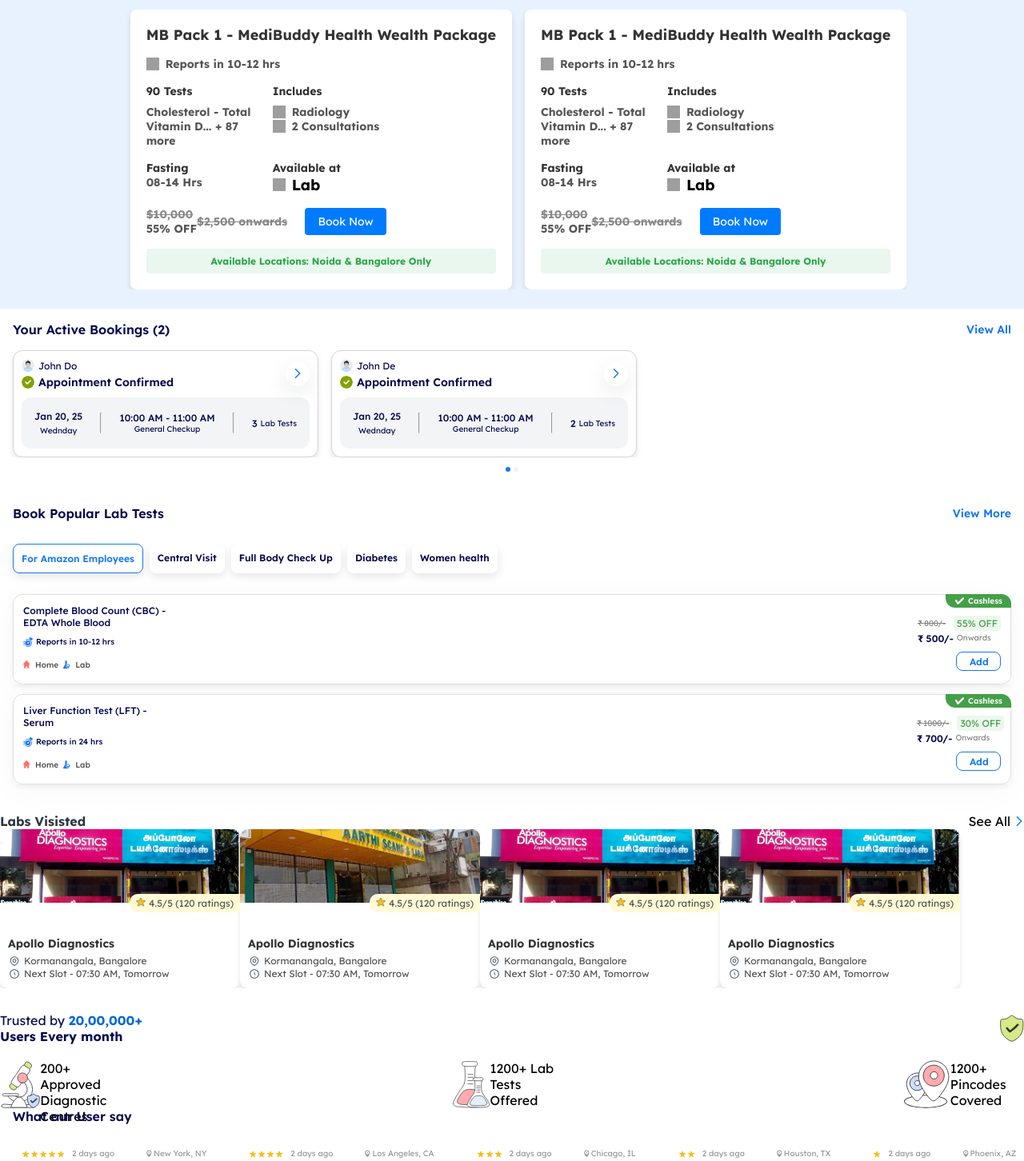
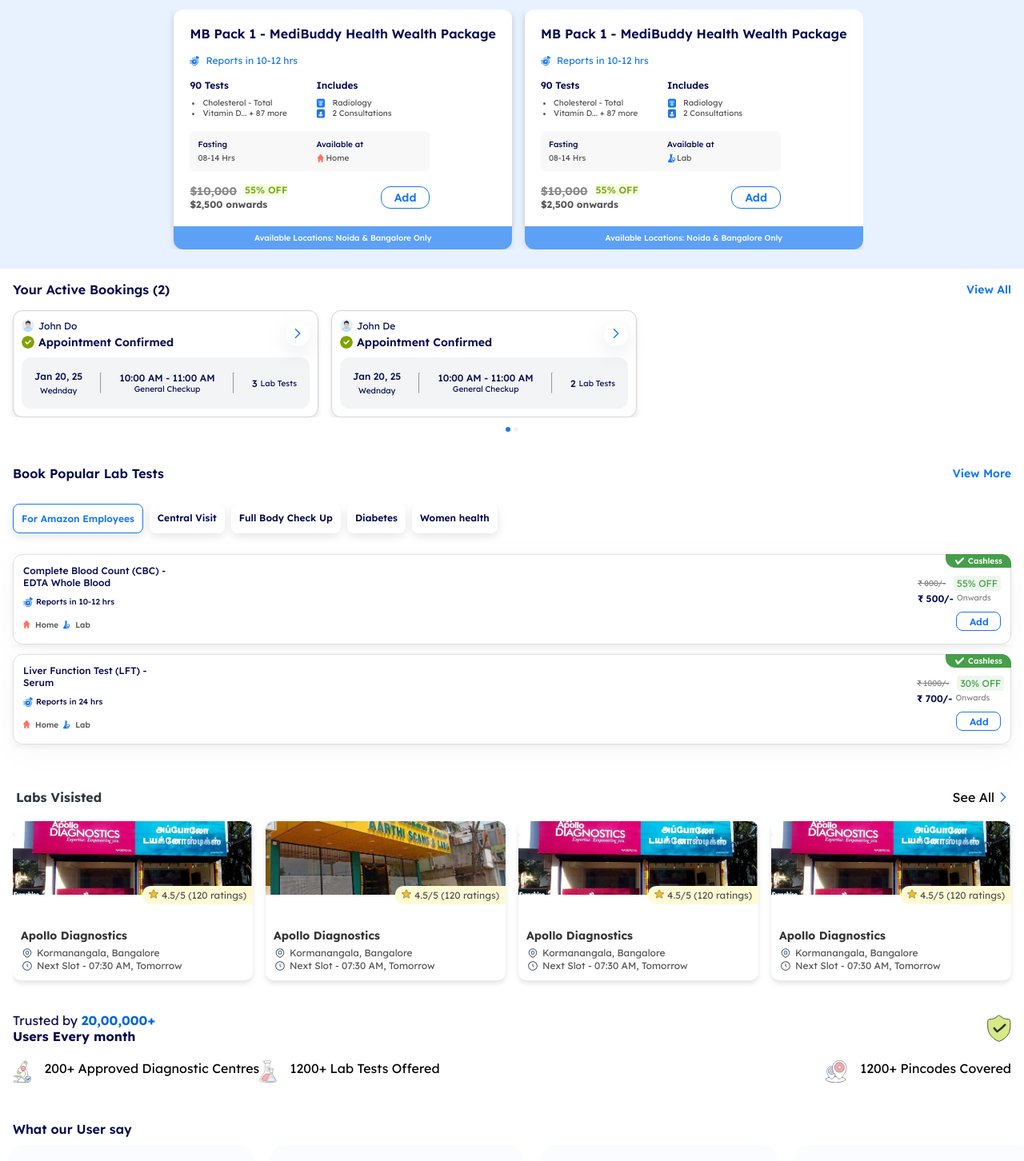
Before and after one commit to dixithsnaik/meddibuddi-assisment, a React (Create React App) app: page / in a window 1280 px wide. Shown: the part 681-2133 px from the top of the page at 80% size. Built offline with nearby package versions, Linux system fonts and the light colour scheme; grey boxes are pictures that could not be loaded.

Commit message:
ui complete

```diff
--- a/src/App.js
+++ b/src/App.js
@@ -15,6 +15,9 @@
 import UserReview from './components/user-review/UserReview';
 
 function App() {
+
+
+
   return (
     <div className="App">
       <Header/>
--- a/src/components/featured-heath-checkup/FhcCardSlider.css
+++ b/src/components/featured-heath-checkup/FhcCardSlider.css
@@ -12,22 +12,25 @@
     overflow-x: auto;
   }
 
+  .package-card-wrapper{
+    background-color: #ffffff;
+    border-radius:12px;
+    box-shadow: 0 4px 8px rgba(0, 0, 0, 0.1);
+    margin-left: 16px;
+  }
+
   .package-card {
-    background-color: #ffffff;
-    border-radius: 8px;
     box-shadow: 0 4px 8px rgba(0, 0, 0, 0.1);
     padding: 20px;
-    margin-left: 16px;
     display: flex;
     flex-direction: column;
     gap: 16px;
-    font-family: Arial, sans-serif;
   }
 
   .package-card-h1 {
-    font-size: 18px;
-    font-weight: bold;
-    color: #333333;
+    font-size: 16px;
+    font-weight:600;
+    color: #050A4E;
     margin: 0;
   }
 
@@ -38,17 +41,28 @@
   }
 
   .package-card-time-h3 {
-    font-size: 14px;
-    color: #555555;
+    font-size: 12px;
+    font-weight: 400;
+    color: #1778F2;
     margin: 0;
   }
 
   .package-icon {
-    width: 16px;
-    height: 16px;
+    width: 12px;
+    height: 12px;
   }
 
   .package-card-div-1 {
+    width:300px;
+    display: flex;
+    justify-content: space-between;
+    gap: 16px;
+  }
+
+  .package-card-div-2 {
+    border-radius: 6px;
+    background-color: #F8F8F8;
+    padding: 10px;
     width:300px;
     display: flex;
     justify-content: space-between;
@@ -61,15 +75,36 @@
   }
 
   .package-card-nos-h3,
-  .package-card-includes-h3,
-  .package-card-fasting-h3 {
-    font-size: 14px;
-    font-weight: bold;
-    color: #333333;
+  .package-card-includes-h3{
+    font-size: 12px;
+    font-weight:600;
+    color: #050A4E;
     margin: 0;
   }
 
-  .package-card-nos-ul,
+  .package-card-fasting-h3 {
+    font-size: 10px;
+    font-weight:500;
+    color: #050A4E;
+    margin: 0;
+    padding-bottom: 4px;
+  }
+
+  .package-card-nos-ul{
+    list-style:disc;
+    padding: 0;
+    margin: 8px 0 0;
+  }
+
+  .package-card-nos-ul-li{
+    margin-left:16px;
+  }
+
+  .package-card-nos-ul-li::marker {
+    color: #4D5C6F; /* Disc color */
+    font-size: 10px; /* Custom size for the disc */
+  }
+
   .package-card-includes-ul {
     list-style: none;
     padding: 0;
@@ -79,8 +114,9 @@
   .package-card-nos-h3-bland,
   .package-card-includes-h3-bland,
   .package-card-fasting-h3-bland {
-    font-size: 14px;
-    color: #555555;
+    font-size: 10px;
+    font-weight: 400;
+    color: #4F4F4F;
   }
 
   .package-card-includes-li-div {
@@ -97,18 +133,18 @@
   .package-card-avail-insidediv {
     display: flex;
     align-items: center;
-    gap: 8px;
   }
 
   .package-card-cost {
     display: flex;
+    flex-direction: column;
     justify-content: space-between;
-    align-items: center;
+    align-items:flex-start;
   }
 
   .package-card-cost-insidediv1 {
     display: flex;
-    flex-direction: column;
+    flex-direction:row;
     align-items: flex-start;
   }
 
@@ -116,6 +152,24 @@
     font-size: 14px;
     color: #555555;
     margin: 0;
+    margin-right:10px;
+  }
+
+  .package-card-cost-h3-dis{
+    font-size: 12px;
+    font-weight: 600;
+    color: #79AB28;
+    background-color:#F6FFDF;
+    margin: 0;
+    margin-right:10px;
+  }
+
+  .package-card-cost-h3-2 {
+    font-size: 12px;
+    font-weight: 400px;
+    color: #555555;
+    margin: 0;
+    margin-right:10px;
   }
 
   .package-card-cost-h3:first-child {
@@ -130,28 +184,60 @@
   }
 
   .package-card-button {
-    background-color: #007bff;
-    color: #ffffff;
-    padding: 8px 16px;
-    border: none;
-    border-radius: 4px;
+    background-color: #ffffff;
+    color: #1778F2;
+    padding: 4px 16px;
+    border: 1px solid #1778F2;
+    border-radius: 12px;
     font-size: 14px;
+    font-weight: 600;
     cursor: pointer;
-  }
-
-  .package-card-button:hover {
-    background-color: #0056b3;
   }
 
   .package-card-extra {
     text-align: center;
-    background-color: #e9f7ef;
+    background-color: #5DA1F6;
     padding: 8px;
-    border-radius: 4px;
+    color: white;
+    border-radius: 0px 0px 12px 12px;
   }
 
   .package-card-extra-h3 {
-    font-size: 12px;
-    color: #28a745;
+    font-size: 10px;
+    font-weight: 500;
     margin: 0;
   }
+
+  .package-card-cashlessTag {
+    display: flex;
+    flex-direction: row;
+    width: fit-content;
+    position: relative;
+    justify-content: center;
+    align-items: center;
+    border-radius: 0px 12px;
+    background: var(--Success-Green-600, #459f49);
+    overflow: hidden;
+    font-size: 10px;
+    color: var(--Grayscale-White, #fff);
+    font-weight: 600;
+    padding: 2px 11px;
+
+  }
+
+  .package-card-SponseredTag{
+    display: flex;
+    flex-direction: row;
+    position: relative;
+    justify-content: center;
+    align-items: center;
+    border-radius: 0px 12px;
+    background: var(--Success-Green-600, #459f49);
+    align-self: end;
+    overflow: hidden;
+    font-size: 10px;
+    color: var(--Grayscale-White, #fff);
+    font-weight: 600;
+    padding: 2px 11px;
+
+  }
--- a/src/components/featured-heath-checkup/FhcCardSlider.js
+++ b/src/components/featured-heath-checkup/FhcCardSlider.js
@@ -1,121 +1,168 @@
-
-import React from 'react';
-import './FhcCardSlider.css';
+import React from "react";
+import "./FhcCardSlider.css";
 
 const cardData = [
   {
-    "packagename": "MB Pack 1 - MediBuddy Health Wealth Package",
-    "packagetime": "Reports in 10-12 hrs",
-    "packagenos": "90 Tests",
-    "packageincludes": [{
-      "name": "Radiology",
-      "img": "./sas/asa/saa"
+    isSponserd:true,
+    packagename: "MB Pack 1 - MediBuddy Health Wealth Package",
+    packagetime: "Reports in 10-12 hrs",
+    packagenos: "90 Tests",
+    packageincludes: [
+      {
+        name: "Radiology",
+        img: "/assets/icons/radiology.svg",
       },
       {
-      "name": "2 Consultations",
-      "img": "./sas/asa/saa"
-    }],
-    "packagefasting": "08-14 Hrs",
-    "packageavailimg": "./sadas/adas/asdas",
-    "packageavailtext": "Lab",
-    "packageoriginalcost": "$10,000",
-    "packagediscount": "55% OFF",
-    "packagecost": "$2,500 onwards",
-    "packageextratext": "Available Locations: Noida & Bangalore Only"
+        name: "2 Consultations",
+        img: "/assets/icons/consultations.svg",
+      },
+    ],
+    packagefasting: "08-14 Hrs",
+    packageavailimg: "/assets/icons/home.svg",
+    packageavailtext: "Home",
+    packageoriginalcost: "$10,000",
+    packagediscount: "55% OFF",
+    packagecost: "$2,500 onwards",
+    packageextratext: "Available Locations: Noida & Bangalore Only",
   },
   {
-    "packagename": "MB Pack 1 - MediBuddy Health Wealth Package",
-    "packagetime": "Reports in 10-12 hrs",
-    "packagenos": "90 Tests",
-    "packageincludes": [{
-      "name": "Radiology",
-      "img": "./sas/asa/saa"
+    isSponserd:false,
+    packagename: "MB Pack 1 - MediBuddy Health Wealth Package",
+    packagetime: "Reports in 10-12 hrs",
+    packagenos: "90 Tests",
+    packageincludes: [
+      {
+        name: "Radiology",
+        img: "/assets/icons/radiology.svg",
       },
       {
-      "name": "2 Consultations",
-      "img": "./sas/asa/saa"
-    }],
-    "packagefasting": "08-14 Hrs",
-    "packageavailimg": "./sadas/adas/asdas",
-    "packageavailtext": "Lab",
-    "packageoriginalcost": "$10,000",
-    "packagediscount": "55% OFF",
-    "packagecost": "$2,500 onwards",
-    "packageextratext": "Available Locations: Noida & Bangalore Only"
-  }
-]
+        name: "2 Consultations",
+        img: "/assets/icons/consultations.svg",
+      },
+    ],
+    packagefasting: "08-14 Hrs",
+    packageavailimg: "/assets/icons/lab.svg",
+    packageavailtext: "Lab",
+    packageoriginalcost: "$10,000",
+    packagediscount: "55% OFF",
+    packagecost: "$2,500 onwards",
+    packageextratext: "Available Locations: Noida & Bangalore Only",
+  },
+];
 
 function Card({ data }) {
-
-  return <div className='package-card'>
-    <h1 className='package-card-h1'>{data.packagename}</h1>
-    <div className='package-card-time'>
-      <img className='package-icon' src="./asdas/asdasd"></img>
-      <h3 className='package-card-time-h3'>{data.packagetime}</h3>
+  return (
+    <div className="package-card-wrapper">
+         {/* {data.isSponserd && (
+            <div className="package-card-cashlessTag">
+              <div>
+                <img
+                  loading="lazy"
+                  src="assets/icons/chcek-mark.svg"
+                  className="icon"
+                  alt="Cashless icon"
+                />
+                <div>Cashless</div>
               </div>
-    <div className='package-card-div-1'>
-      <div className='package-card-nos'>
-        <h3 className='package-card-nos-h3'>{data.packagenos}</h3>
-        <ul className='package-card-nos-ul'>
-          <h3 className='package-card-nos-h3-bland'>Cholesterol - Total</h3>
-          <h3 className='package-card-nos-h3-bland'>Vitamin D... + 87 more</h3>
+            </div>
+          )}
+          {!data.isSponserd && (
+            <div className="package-card-SponseredTag">
+              <div>
+                <div>Sponsered</div>
+              </div>
+            </div>
+          )} */}
+      <div className="package-card">
+        <h1 className="package-card-h1">{data.packagename}</h1>
+        <div className="package-card-time">
+          <img className="package-icon" src="/assets/icons/time.svg"></img>
+          <h3 className="package-card-time-h3">{data.packagetime}</h3>
+        </div>
+        <div className="package-card-div-1">
+          <div className="package-card-nos">
+            <h3 className="package-card-nos-h3">{data.packagenos}</h3>
+            <ul className="package-card-nos-ul">
+              <li className="package-card-nos-ul-li">
+                <h3 className="package-card-nos-h3-bland">
+                  Cholesterol - Total
+                </h3>
+              </li>
+              <li className="package-card-nos-ul-li">
+                <h3 className="package-card-nos-h3-bland">
+                  Vitamin D... + 87 more
+                </h3>
+              </li>
             </ul>
           </div>
-      <div className='package-card-includes'>
-        <h3 className='package-card-includes-h3'>Includes</h3>
-        <ul className='package-card-includes-ul'>
-          {data.packageincludes.map((item, index) => <li key={index}>
-            <div className='package-card-includes-li-div'>
-              <img className='package-icon' src={item.img}></img>
-              <h3 className='package-card-includes-h3-bland'>{item.name}</h3>
+          <div className="package-card-includes">
+            <h3 className="package-card-includes-h3">Includes</h3>
+            <ul className="package-card-includes-ul">
+              {data.packageincludes.map((item, index) => (
+                <li key={index}>
+                  <div className="package-card-includes-li-div">
+                    <img className="package-icon" src={item.img}></img>
+                    <h3 className="package-card-includes-h3-bland">
+                      {item.name}
+                    </h3>
                   </div>
-          </li>)}
+                </li>
+              ))}
             </ul>
           </div>
         </div>
-    <div className='package-card-div-1'>
-      <div className='package-card-fasting'>
-        <h3 className='package-card-fasting-h3'>Fasting</h3>
-        <h3 className='package-card-fasting-h3-bland'>{data.packagefasting}</h3>
+        <div className="package-card-div-2">
+          <div className="package-card-fasting">
+            <h3 className="package-card-fasting-h3">Fasting</h3>
+            <h3 className="package-card-fasting-h3-bland">
+              {data.packagefasting}
+            </h3>
           </div>
-      <div className='package-card-avail'>
-        <h3 className='package-card-fasting-h3'>Available at</h3>
-        <div className='package-card-avail-insidediv'>
-          <img className='package-icon' src={data.packageavailimg}></img>
-          <h3 className='package-card-avail-h3'>{data.packageavailtext}</h3>
+          <div className="package-card-avail">
+            <h3 className="package-card-fasting-h3">Available at</h3>
+            <div className="package-card-avail-insidediv">
+              <img className="package-icon" src={data.packageavailimg}></img>
+              <h3 className="package-card-fasting-h3-bland">
+                {data.packageavailtext}
+              </h3>
             </div>
           </div>
         </div>
-    <div className='package-card-div-1'>
-      <div className='package-card-cost'>
-        <div className='package-card-cost-insidediv1'>
-          <h3 className='package-card-cost-h3'>{data.packageoriginalcost}</h3>
-          <h3 className='package-card-cost-h3'>{data.packagediscount}</h3>
+        <div className="package-card-div-1">
+          <div className="package-card-cost">
+            <div className="package-card-cost-insidediv1">
+              <h3 className="package-card-cost-h3">
+                {data.packageoriginalcost}
+              </h3>
+              <h3 className="package-card-cost-h3-dis">
+                {data.packagediscount}
+              </h3>
             </div>
-        <div className='package-card-cost-insidediv1'>
-          <h3 className='package-card-cost-h3'>{data.packagecost}</h3>
+            <div className="package-card-cost-insidediv1">
+              <h3 className="package-card-cost-h3-2">{data.packagecost}</h3>
             </div>
           </div>
-      <div className='package-card-button-div'>
-        <button className='package-card-button'>Book Now</button>
+          <div className="package-card-button-div">
+            <button className="package-card-button">Add</button>
           </div>
         </div>
-    <div className='package-card-extra'>
-      <h3 className='package-card-extra-h3'>{data.packageextratext}</h3>
+      </div>
+      <div className="package-card-extra">
+        <h3 className="package-card-extra-h3">{data.packageextratext}</h3>
       </div>
     </div>
+  );
 }
 
-
 export default function FhcCardSlider() {
-
   return (
-    <div className='Package-main-container'>
-      <div className='Package-main-slider'>
+    <div className="Package-main-container">
+      <div className="Package-main-slider">
         {cardData.map((data, index) => (
           <Card key={index} data={data} />
         ))}
       </div>
+
     </div>
   );
 }
--- a/src/components/labs-visited/LabsVisited.css
+++ b/src/components/labs-visited/LabsVisited.css
@@ -1,32 +1,29 @@
-
 .labs-visited {
-
-
 }
 
 .labs-header {
   display: flex;
   justify-content: space-between;
-
+  padding: 20px;
 }
 
 .labs-slider {
   overflow: hidden;
-
+  padding-left: 16px;
 }
 
 .labs-cards-slider {
   display: flex;
   flex-direction: row;
   overflow-x: auto;
-
   scroll-behavior: smooth;
+  padding-bottom: 10px;
 }
 
 .labs-h1 {
   font-size: 16px;
   font-weight: bold;
-    color: #2E3742;
+  color: #2e3742;
 }
 
 .lab-card {
@@ -35,7 +32,7 @@
   border-radius: 10px;
   background: #fff;
   box-shadow: 0 4px 6px rgba(0, 0, 0, 0.1);
-
+  margin-right: 16px;
 }
 
 .main-img {
@@ -43,16 +40,14 @@
   height: 92px;
   object-fit: cover;
   border-radius: 10px 10px 0px 0px;
-
 }
 
-.lab-card-loc{
+.lab-card-loc {
   display: flex;
-
 }
-.lab-card-rating{
+.lab-card-rating {
   display: flex;
-	background-color: #FFFAD6;
+  background-color: #fffad6;
   width: fit-content;
   padding: 4px 8px;
   border-radius: 10px 0px 0px 10px;
@@ -60,13 +55,12 @@
   position: relative;
   top: -15px;
 }
-.rating{
+.rating {
   padding-left: 4px;
 }
-.lab-card-rating img{
+.lab-card-rating img {
   width: 12px;
   height: 12px;
-
 }
 .lab-card h4 {
   font-size: 14px;
@@ -80,7 +74,7 @@
   display: block;
 }
 
-.card-icons{
+.card-icons {
   size: 12px;
   padding-right: 4px;
 }
@@ -106,33 +100,50 @@
   -ms-overflow-style: none; /* IE 10+ */
   scrollbar-width: none; /* Firefox */
 }
+
 .lab-card-details {
   padding: 10px 0px;
   margin: 0px 10px;
 }
-.lab-trust-header{
+
+.lab-trust {
+  padding: 0px 16px 32px 16px;
+}
+
+.lab-trust-header {
   display: flex;
   justify-content: space-between;
-	color: #050A4E;
+  color: #050a4e;
   /* width: 200px; */
   margin: 30px 0px 20px 0px;
-
 }
-.lab-data{
+.lab-data {
   display: flex;
   flex-wrap: wrap;
   justify-content: space-between;
 }
-.lab-data-contents{
+
+.lab-data-div1{
+    display: flex;
+    margin-bottom: 16px;
+}
+
+.lab-data-contents {
   display: flex;
   flex-direction: row;
-	width: 150px;
+  justify-content: space-between;
 }
-.lab-header-blue{
-	color: #0066DC;
+
+.lab-data-contents-img{
+    height: 28px;
+    margin-right:16px;
+}
+
+.lab-header-blue {
+  color: #0066dc;
   font-weight: bold;
 }
-.lab-header-darkblue{
-	color: #050A4E;
+.lab-header-darkblue {
+  color: #050a4e;
   font-weight: bold;
 }
--- a/src/components/labs-visited/LabsVisited.js
+++ b/src/components/labs-visited/LabsVisited.js
@@ -6,31 +6,29 @@
       name: "Apollo Diagnostics",
       area: "Kormanangala, Bangalore",
       slot: "Next Slot - 07:30 AM, Tomorrow",
-			image: "/assets/images/lab1.png"
-
+      image: "/assets/images/lab1.png",
     },
     {
       name: "Apollo Diagnostics",
       area: "Kormanangala, Bangalore",
       slot: "Next Slot - 07:30 AM, Tomorrow",
-			image: "/assets/images/lab2.png"
+      image: "/assets/images/lab2.png",
     },
     {
       name: "Apollo Diagnostics",
       area: "Kormanangala, Bangalore",
       slot: "Next Slot - 07:30 AM, Tomorrow",
-			image: "/assets/images/lab1.png"
-
+      image: "/assets/images/lab1.png",
     },
     {
       name: "Apollo Diagnostics",
       area: "Kormanangala, Bangalore",
       slot: "Next Slot - 07:30 AM, Tomorrow",
-			image: "/assets/images/lab1.png"
-
+      image: "/assets/images/lab1.png",
     },
   ];
-	return <div className="labs-visited">
+  return (
+    <div className="labs-visited">
       <div className="labs-header">
         <h3 className="labs-h1">Labs Visisted</h3>
         <div className="labs-see-all">
@@ -44,32 +42,38 @@
           {array.map((lab, index) => {
             return (
               <div className="lab-card">
-							<img  src={lab.image} alt="lab" className="main-img"/>
+                <img src={lab.image} alt="lab" className="main-img" />
                 <div className="lab-card-rating">
-								<img src="/assets/icons/star.svg" alt='star'/>
+                  <img src="/assets/icons/star.svg" alt="star" />
                   <span className="rating">4.5/5 (120 ratings)</span>
                 </div>
                 <div className="lab-card-details">
                   <h4>{lab.name}</h4>
 
                   <div className="lab-card-loc">
-									<img src="/assets/icons/location.svg"alt="location" className="card-icons"/>
+                    <img
+                      src="/assets/icons/location.svg"
+                      alt="location"
+                      className="card-icons"
+                    />
                     <span>{lab.area}</span>
                   </div>
                   <div className="lab-card-loc">
-									<img src="/assets/icons/clock.svg" alt="clock"  className="card-icons" />
+                    <img
+                      src="/assets/icons/clock.svg"
+                      alt="clock"
+                      className="card-icons"
+                    />
                     <span>{lab.slot}</span>
                   </div>
                 </div>
               </div>
-					)
-
+            );
           })}
         </div>
       </div>
 
       <div className="lab-trust">
-
         <div className="lab-trust-header">
           <div>
             <div>
@@ -83,21 +87,38 @@
           <img src="/assets/vectors/active-users/trust.svg" />
         </div>
         <div className="lab-data">
+          <div className="lab-data-div1">
             <div className="lab-data-contents">
-					<img src="/assets/vectors/active-users/approved-centers.svg" alt="doctor" />
+              <img
+                className="lab-data-contents-img"
+                src="/assets/vectors/active-users/approved-centers.svg"
+                alt="doctor"
+              />
               <span>200+ Approved Diagnostic Centres</span>
             </div>
             <div className="lab-data-contents">
-					<img src="/assets/vectors/active-users/lab-tests-types.svg" alt="doctor" />
+              <img
+                className="lab-data-contents-img"
+                src="/assets/vectors/active-users/lab-tests-types.svg"
+                alt="doctor"
+              />
               <span>1200+ Lab Tests Offered</span>
             </div>
+          </div>
+          <div className="lab-data-div1">
             <div className="lab-data-contents">
-					<img src="/assets/vectors/active-users/location-pincodes.svg" alt="doctor" />
+              <img
+                className="lab-data-contents-img"
+                src="/assets/vectors/active-users/location-pincodes.svg"
+                alt="doctor"
+              />
               <span>1200+ Pincodes Covered</span>
             </div>
           </div>
         </div>
-	</div>;
+      </div>
+    </div>
+  );
 }
 
 export default LabsVisited;
--- a/src/components/user-review/UserReview.css
+++ b/src/components/user-review/UserReview.css
@@ -5,8 +5,8 @@
 
   .Reviews-slider{
     display:flex;
-    overflow-x: auto;
-
+    overflow-x:scroll;
+    overflow-y: hidden;
   }
 
   .Reviews-Title{
@@ -16,13 +16,22 @@
     color: #050A4E;
   }
 
+  .Reviews-Card{
+    height: 150px;
 
-
-  .Reviews-Card{
     margin: 10px;
     border-radius: 20px;
     padding: 16px;
-    color: #FBFCFF;
+    padding-bottom: 0px;
+    background-color: #FBFCFF;
+  }
+
+  .Reviews-Card-h1{
+    font-size: 12px;
+    font-weight: 300;
+    padding: 0px;
+  height: 45px;
+  text-overflow: ellipsis;
   }
 
   .Reviews-Card-Top{
@@ -43,7 +52,7 @@
     display: flex;
     justify-content: space-between;
     align-items: center;
-    margin-right: 40px;
+   width: 200px;
   }
 
   .Reviews-Card-Top-2{
--- a/src/components/user-review/UserReview.js
+++ b/src/components/user-review/UserReview.js
@@ -71,7 +71,7 @@
                   <div className='Reviews-Card-Location'>{rev.location}</div>
                   </div>
                 </div>
-                <div className='Reviews-Card-Rev'>{rev.rev}</div>
+                <div className='Reviews-Card-Rev'><h1 className='Reviews-Card-h1'>{rev.rev}</h1></div>
                 <hr></hr>
                 <div className='Reviews-Card-Bottom'>
                 <img className='Reviews-Card-Img' src='./assets/icons/avatar-2.svg' alt='name' />
```
Lines whose indentation alone changed are shown as unchanged.
